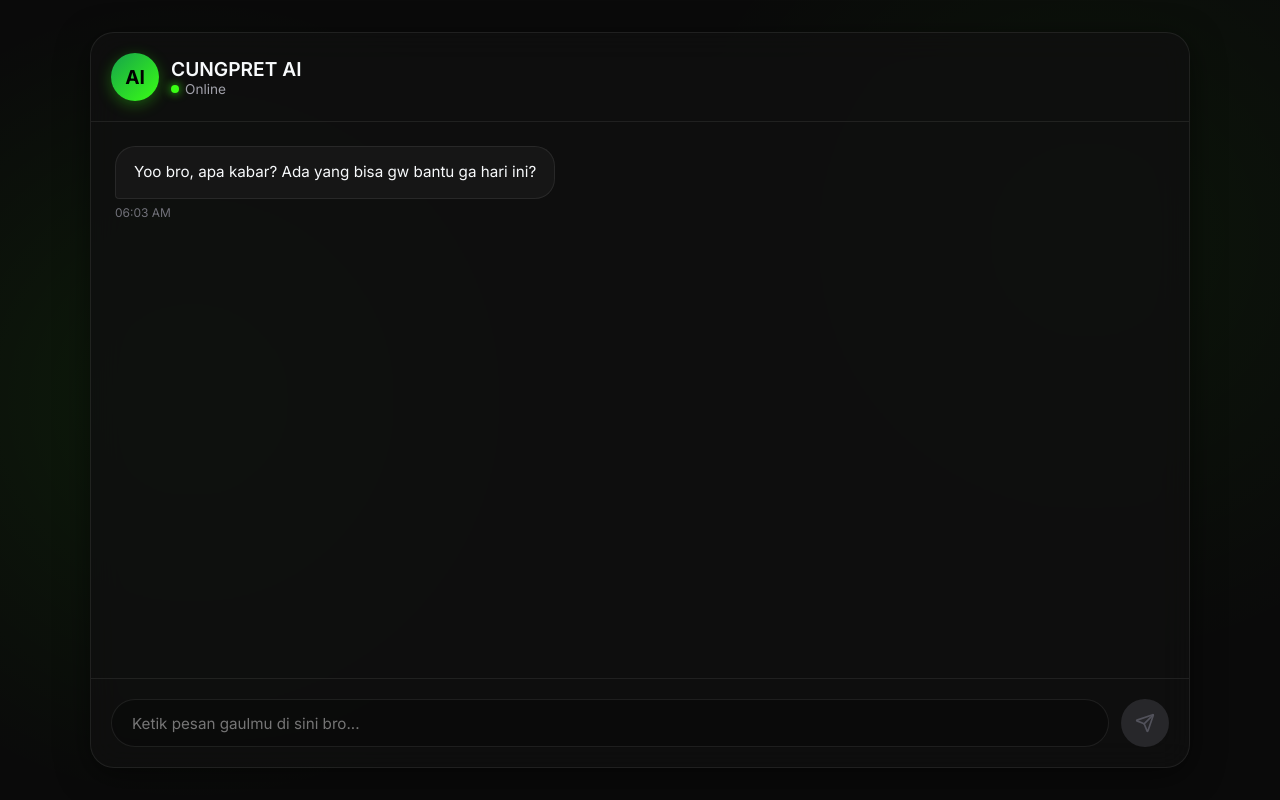
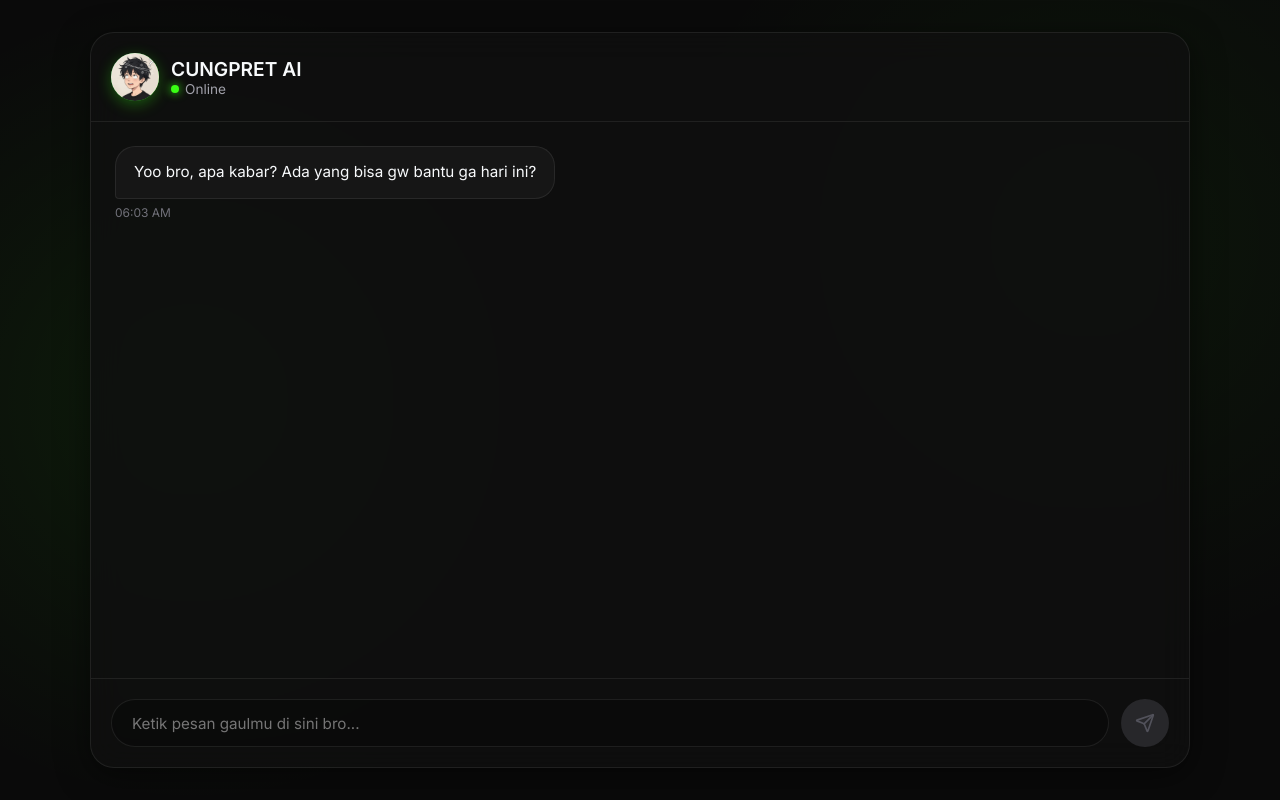
Before and after one commit to Faridzzz24/cungpret.ai, a React (Vite) app: page / in a window 1280 px wide. Built offline with nearby package versions, Linux system fonts and the light colour scheme; no server answers.

Commit message:
Update UI to use a custom image avatar for the AI instead of text

```diff
--- a/src/App.jsx
+++ b/src/App.jsx
@@ -127,7 +127,9 @@ function App() {
     <div className="app-container">
       {/* Header */}
       <div className="header">
-        <div className="avatar">AI</div>
+        <div className="avatar">
+          <img src="/avatar.png" alt="Cungpret AI" />
+        </div>
         <div className="header-info">
           <h1>CUNGPRET AI</h1>
           <p>
--- a/src/index.css
+++ b/src/index.css
@@ -80,10 +80,14 @@ body {
   display: flex;
   align-items: center;
   justify-content: center;
-  font-weight: 700;
-  font-size: 1.2rem;
-  color: #000;
+  overflow: hidden;
   box-shadow: 0 4px 15px rgba(57, 255, 20, 0.3);
+}
+
+.avatar img {
+  width: 100%;
+  height: 100%;
+  object-fit: cover;
 }
 
 .header-info h1 {
```
Also changed, not shown: public/avatar.png (added).
